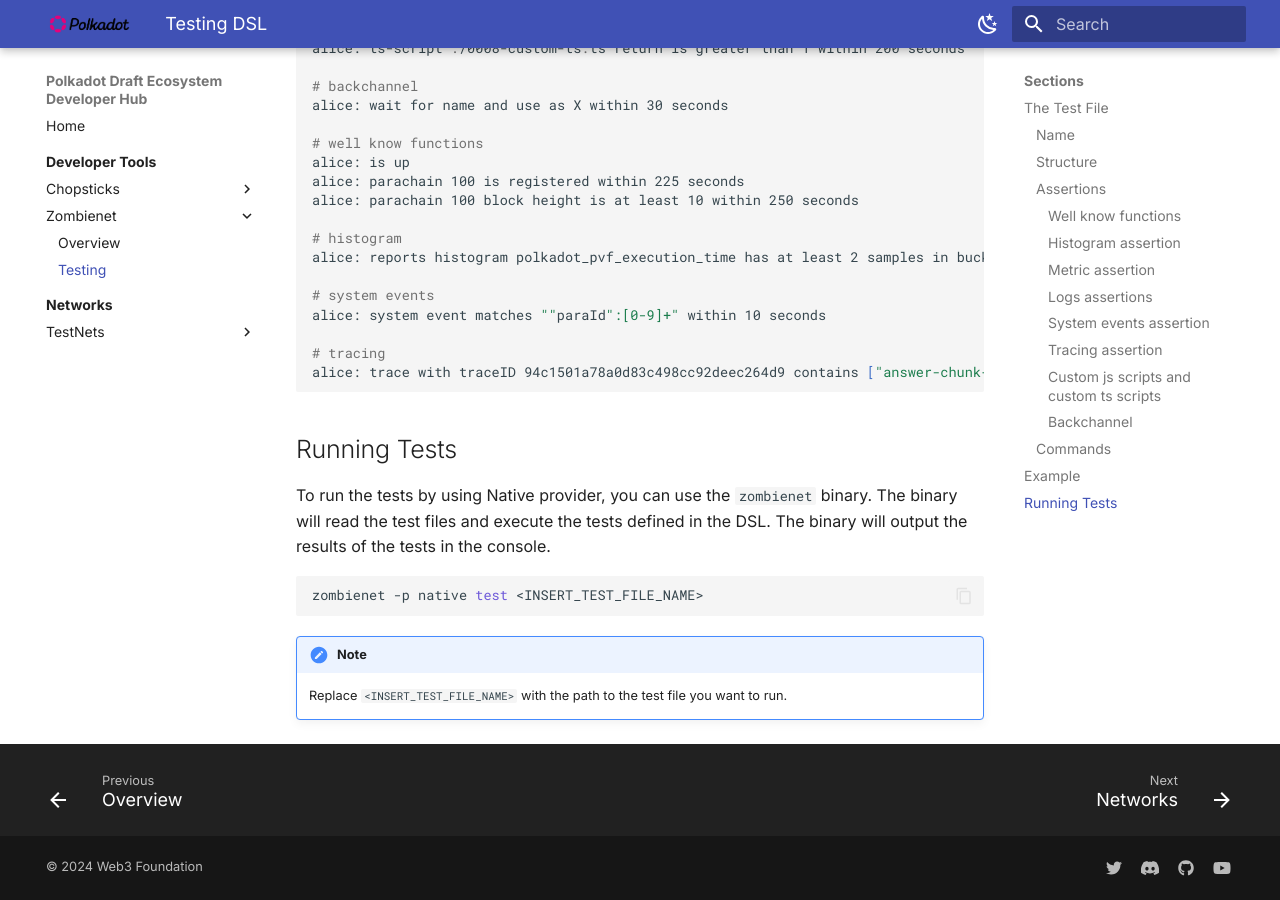
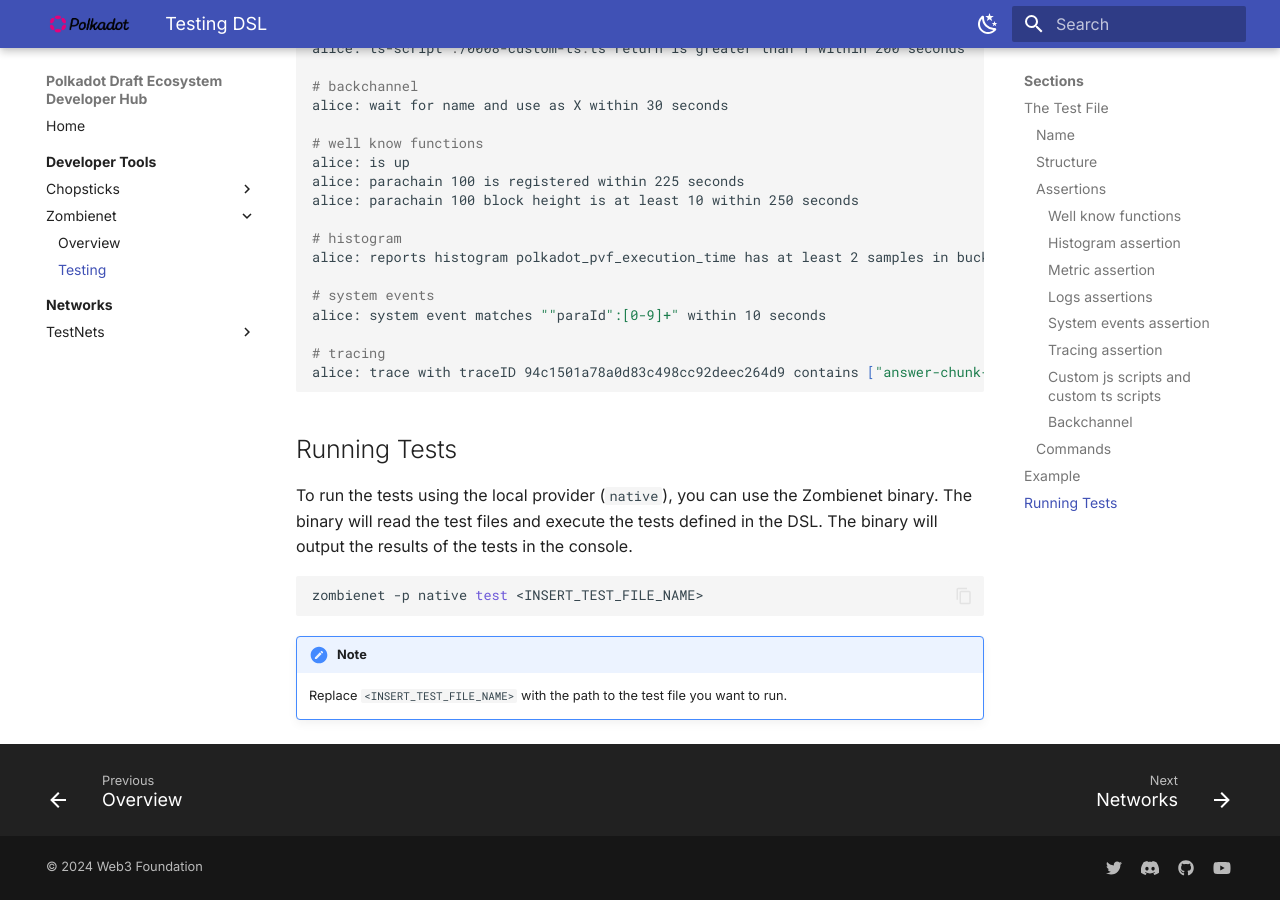
Before and after one commit to papermoonio/polkadot-ecosystem-docs-draft, an MkDocs documentation site: the page built from docs/dev-tools/zombienet/testing.md, in a window 1280 px wide and 900 px high, scrolled down 5354 px. Built offline with MkDocs 1.6.1 and Material for MkDocs 9.7.7, drawn with Linux system fonts in a browser that asks for light colours.

Commit message:
fix: paraphrasing running tests section on testing.md

````diff
--- a/docs/dev-tools/zombienet/testing.md
+++ b/docs/dev-tools/zombienet/testing.md
@@ -194,7 +194,7 @@
 
 ## Running Tests
 
-To run the tests by using Native provider, you can use the `zombienet` binary. The binary will read the test files and execute the tests defined in the DSL. The binary will output the results of the tests in the console.
+To run the tests using the local provider (`native`), you can use the Zombienet binary. The binary will read the test files and execute the tests defined in the DSL. The binary will output the results of the tests in the console.
 
 ```bash
 zombienet -p native test <INSERT_TEST_FILE_NAME>
````
